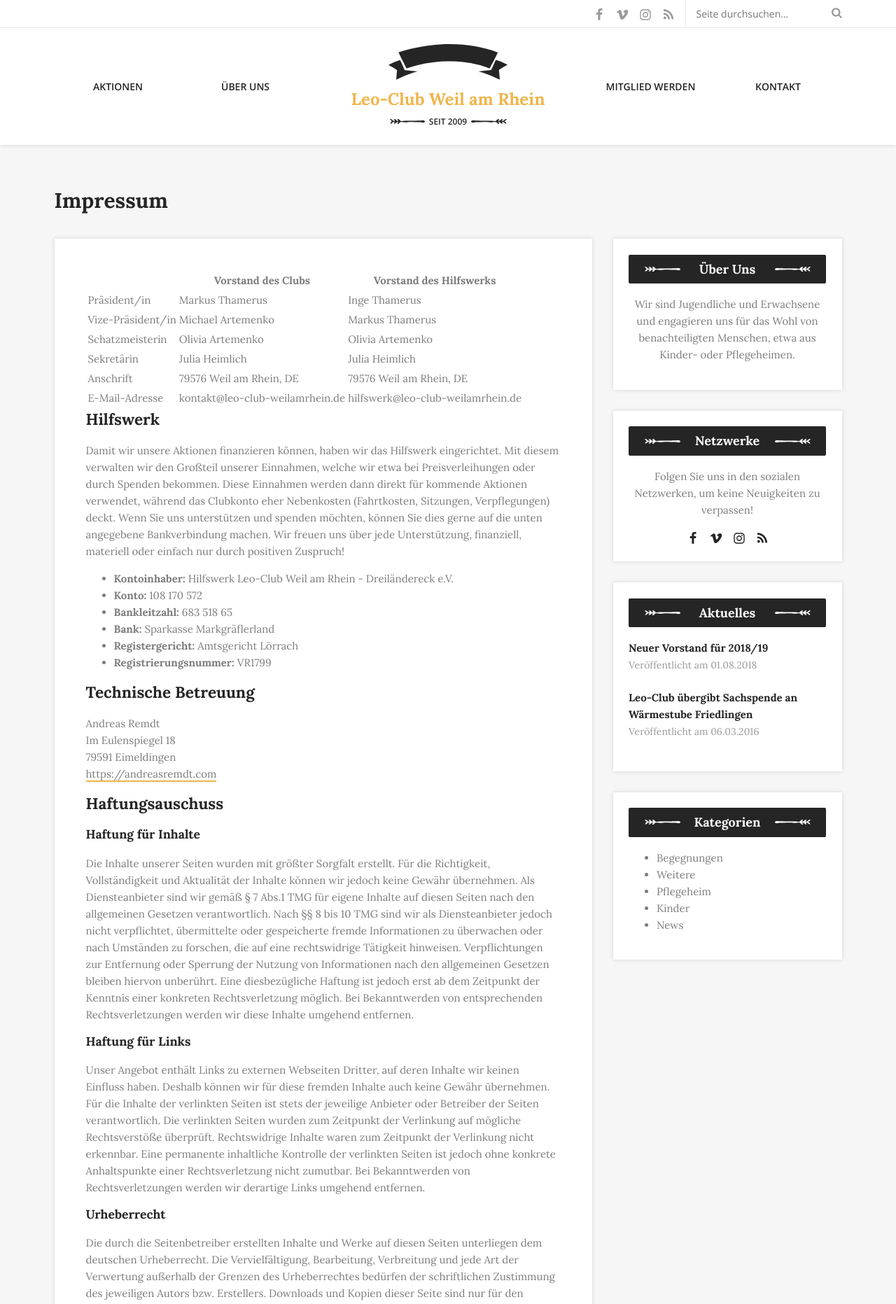
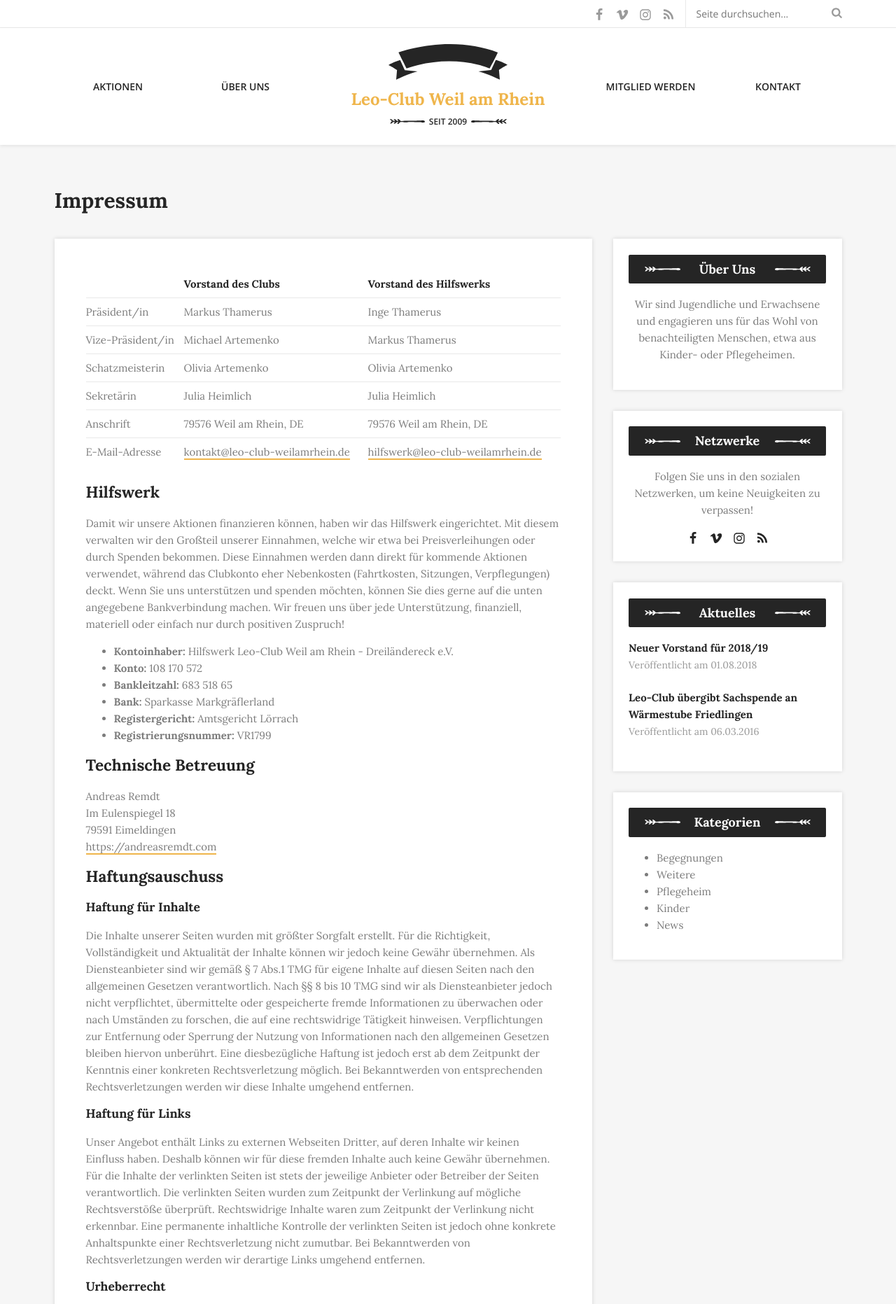
Before and after one commit to andreasremdt/leo-club, a Jekyll site: the page built from impressum.md, in a window 1280 px wide. Shown: the top 1863 px of the page at 70% size. Built offline with Jekyll 4.4.1, drawn with Linux system fonts in a browser that asks for light colours.

Commit message:
fix active menu styling for post pages

```diff
--- a/_includes/navigation.html
+++ b/_includes/navigation.html
@@ -6,7 +6,7 @@
     </a>
 
     {%- for menu_item in site.menu -%}
-      <a href="{{ menu_item.url }}" class="item{% if page.url == menu_item.url %} -active{% endif %}">{{ menu_item.name }}</a>
+      <a href="{{ menu_item.url }}" class="item{% if page.url == menu_item.url or page.path contains '_posts/' and menu_item.url == '/aktionen/' %} -active{% endif %}">{{ menu_item.name }}</a>
     {%- endfor -%}
   </div>
 </nav>
--- a/_layouts/page.html
+++ b/_layouts/page.html
@@ -5,7 +5,7 @@ layout: default
 <div class="container">
   <h1>{{ page.title }}</h1>
 
-  <main class="main-content{% if page.background or page.layout == 'post' %} -background{% endif %}">
+  <main class="main-content{% if page.background or page.layout == 'post' %} content-tile{% endif %}">
     {{ content }}
   </main>
 </div>
--- a/_sass/_reset.scss
+++ b/_sass/_reset.scss
@@ -38,6 +38,27 @@ main {
   display: block;
 }
 
+table {
+  width: 100%;
+  margin-bottom: $spacing-default;
+
+  border-collapse: collapse;
+
+  th {
+    padding: .5rem 0;
+
+    text-align: left;
+
+    color: $gray-color-darkest;
+  }
+
+  td {
+    padding: .5rem 0;
+
+    border-top: 1px solid $gray-color-light;
+  }
+}
+
 @keyframes fade-in {
   from { opacity: 0; }
   to { opacity: 1; }
--- a/_sass/_typography.scss
+++ b/_sass/_typography.scss
@@ -23,7 +23,7 @@ a {
   }
 }
 
-p a {
+p a, td a {
   border-bottom: 2px solid $yellow-color;
 }
 
```
